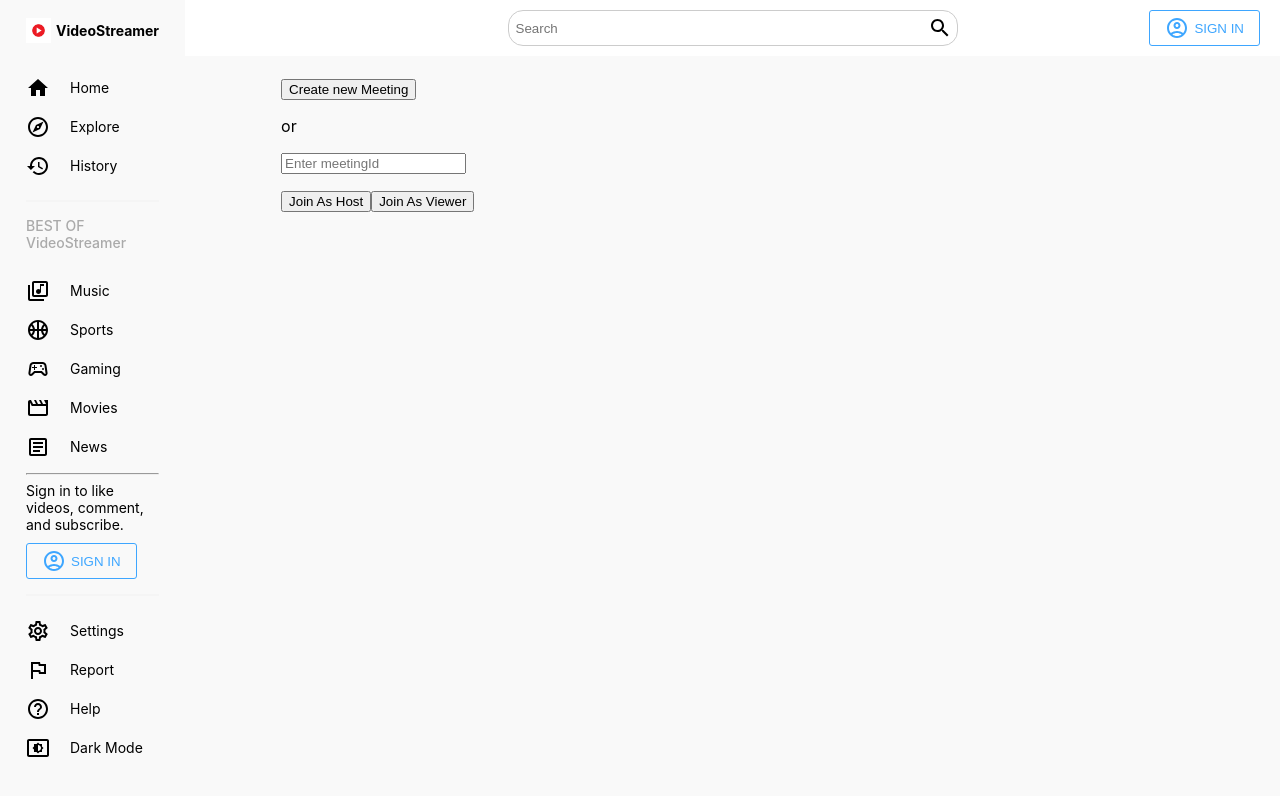
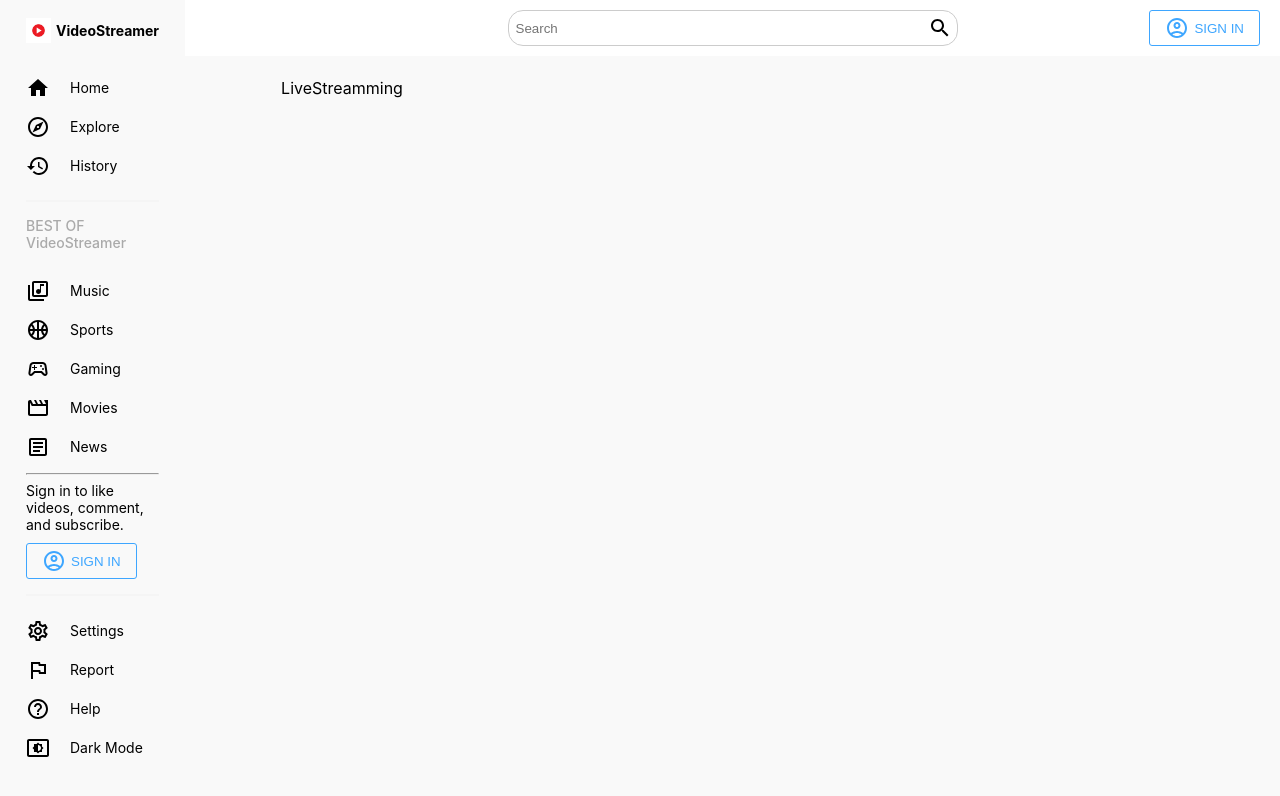
Before and after one commit to Ashith-VS/youtubeClone, a React (Create React App) app in the folder client/: page /live in a window 1280 px wide. Shown: the top 796 px of the page. Built offline with nearby package versions, Linux system fonts and the light colour scheme.

Commit message:
New commit message

```diff
--- a/client/src/components/Card.jsx
+++ b/client/src/components/Card.jsx
@@ -44,7 +44,6 @@ const Card = ({ type, video }) => {
           {video?.isActive === true && <span style={{ color: 'red' }}>Live</span>}
           <Title>{video?.title}</Title>
           <ChannelName>{channel?.name}</ChannelName>
-         { console.log('channel: ', channel)};
           <Info>{formatViews(video?.views)} views • {video.isActive === false ? `streamed ${format(video?.createdAt)}` : format(video?.createdAt)}</Info>
         </Texts>
       </Details>
--- a/client/src/screens/Category/index.jsx
+++ b/client/src/screens/Category/index.jsx
@@ -5,13 +5,11 @@ import { Container } from '../../assets/css/home';
 import Card from '../../components/Card';
 
 const Category = ({ Category }) => {
-    console.log('Category: ', Category);
     const [videos, setVideos] = useState([])
 
     const fetchVideos = async () => {
         try {
             const url = `${Category === 'live' ? UrlEndPoint.activeLive : UrlEndPoint.Category(Category)}`
-            console.log('url: ', url);
             const results = await networkRequest({ url })
             setVideos(results)
         } catch (error) {
--- a/client/src/screens/LIveStreamming/ParticipantsGridContainer.jsx
+++ b/client/src/screens/LIveStreamming/ParticipantsGridContainer.jsx
@@ -5,7 +5,7 @@ import SingleParticipantContainer from "./SingleParticipantContainer";
 
 const ParticipantsGridContainer = () => {
   const { participants } = useMeeting();
-  console.log('participants: ', participants);
+
 
   const participantIds = useMemo(
     () => [...participants.keys()],
--- a/client/src/screens/LIveStreamming/index.jsx
+++ b/client/src/screens/LIveStreamming/index.jsx
@@ -370,25 +370,34 @@
 
 // export default LiveStreaming;
 
-import { useState } from "react";
-import SpeakerScreenContainer from "./SpeakerScreenContainer";
-import ViewerScreenContainer from "./ViewerScreenContainer";
-import WelcomeScreenContainer from "./WelcomeScreenContainer";
+// import { useState } from "react";
+// import SpeakerScreenContainer from "./SpeakerScreenContainer";
+// import ViewerScreenContainer from "./ViewerScreenContainer";
+// import WelcomeScreenContainer from "./WelcomeScreenContainer";
 
-const LiveStreaming = () => {
-  const [appData, setAppData] = useState({ meetingId: null, mode: null });
+// const LiveStreaming = () => {
+//   const [appData, setAppData] = useState({ meetingId: null, mode: null });
 
+//   return (
+//     appData.meetingId ? (
+//       appData.mode === "CONFERENCE" ? (
+//         <SpeakerScreenContainer meetingId={appData.meetingId} />
+//       ) : (
+//         <ViewerScreenContainer meetingId={appData.meetingId} />
+//       )
+//     ) : (
+//       <WelcomeScreenContainer setAppData={setAppData} />
+//     )
+//   )
+// }
+
+// export default LiveStreaming
+import React from 'react'
+
+const LiveStreamming = () => {
   return (
-    appData.meetingId ? (
-      appData.mode === "CONFERENCE" ? (
-        <SpeakerScreenContainer meetingId={appData.meetingId} />
-      ) : (
-        <ViewerScreenContainer meetingId={appData.meetingId} />
-      )
-    ) : (
-      <WelcomeScreenContainer setAppData={setAppData} />
-    )
+    <div>LiveStreamming</div>
   )
 }
 
-export default LiveStreaming
+export default LiveStreamming
--- a/client/src/screens/VideoPage/index.jsx
+++ b/client/src/screens/VideoPage/index.jsx
@@ -57,7 +57,6 @@ const Video = () => {
     if (!isEmpty(currentUser)) {
       try {
         const url = UrlEndPoint.addHistory; // Adjust the endpoint to match your server's route
-        console.log('url: ', url);
        await networkRequest({ url, method: 'post', data: { userId: currentUser._id, videoId: id } });
 
       } catch (error) {
```
